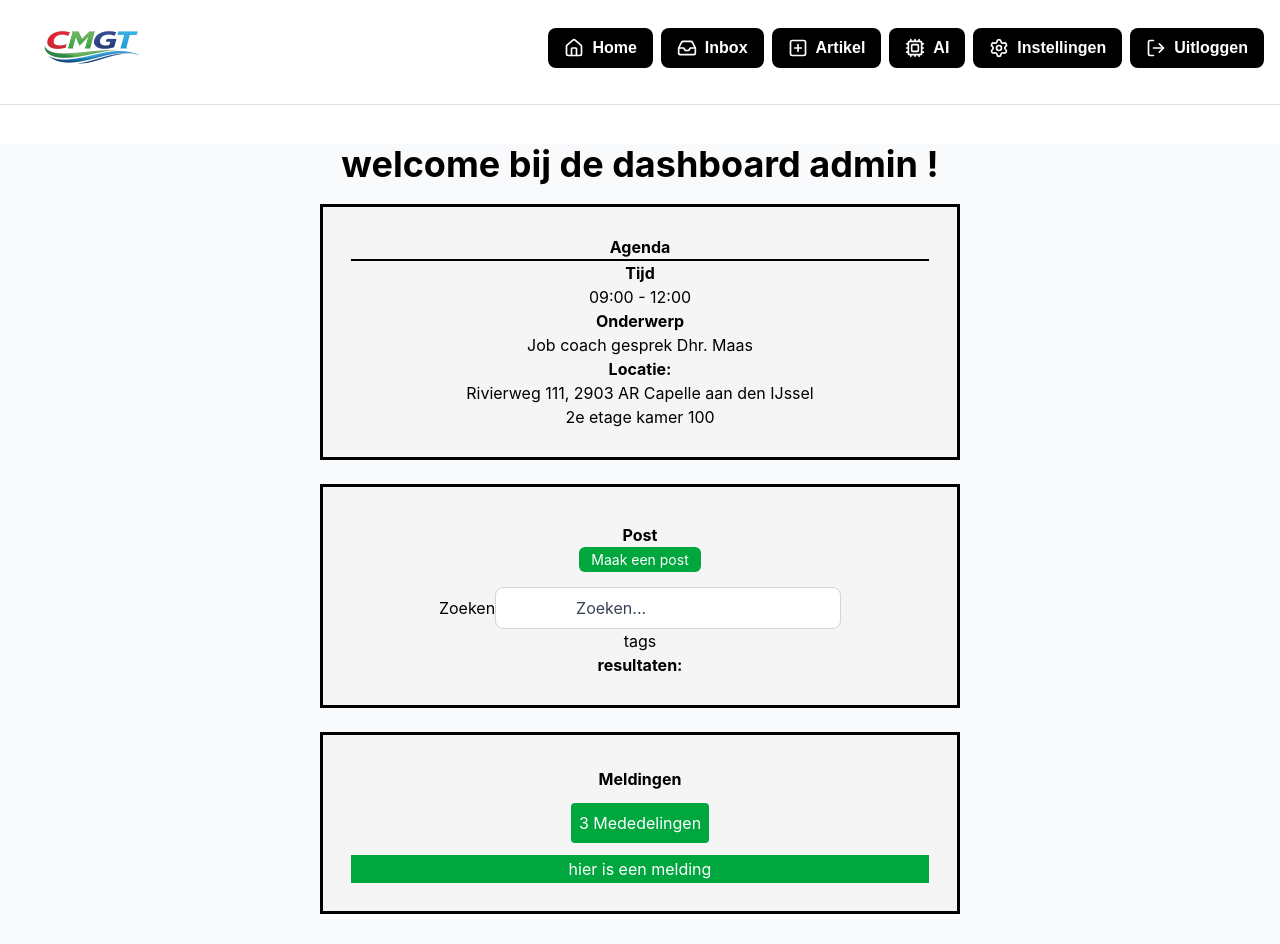
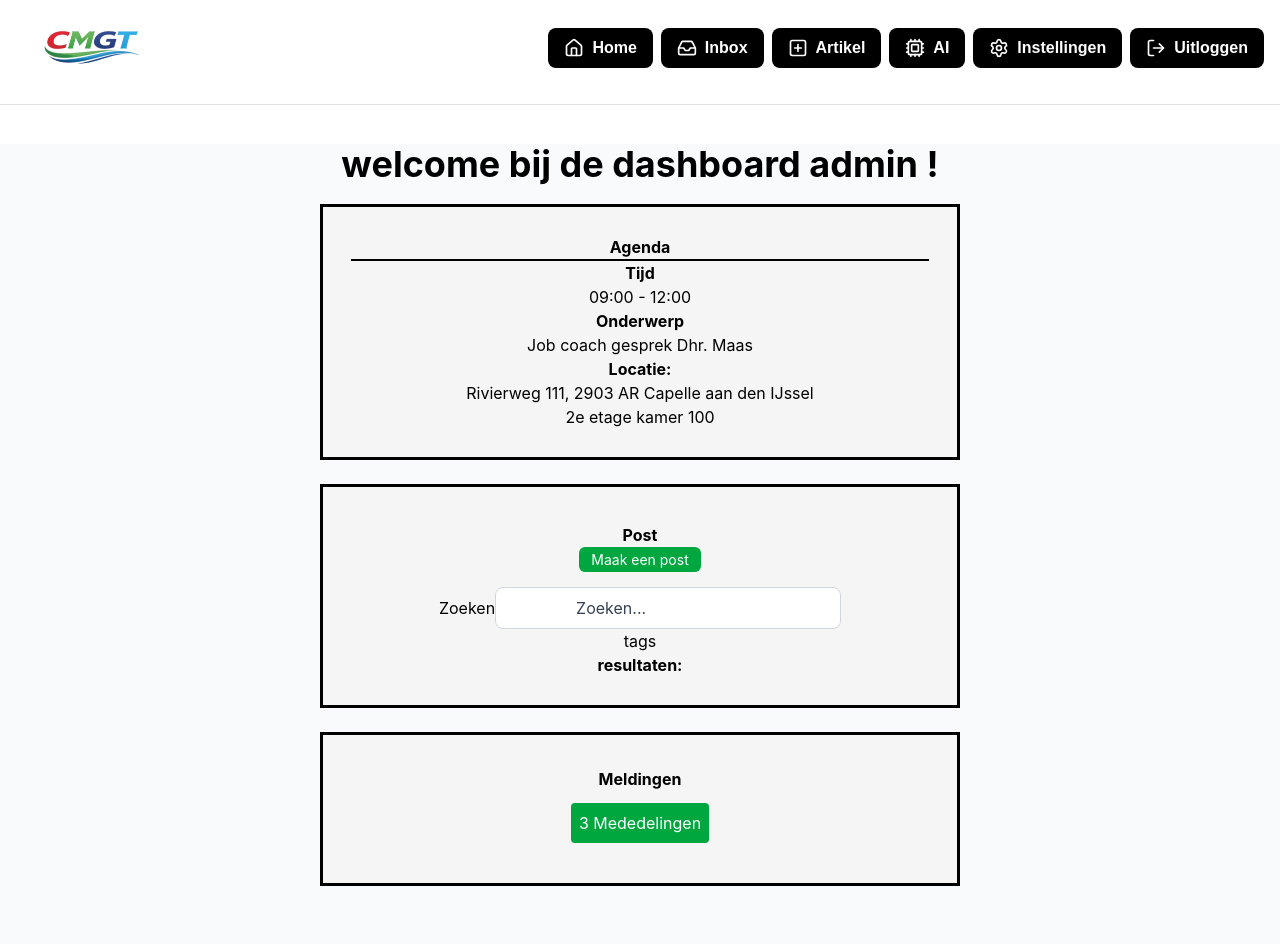
Before and after one commit to TrevinoRizkySunarja/TLE3-FrontEnd, a React (Vite) app in the folder TLE3/: page /dashboard in a window 1280 px wide. Built offline with nearby package versions, Linux system fonts and the light colour scheme.

Commit message:
errors fixen die gemaakt zijn door merge

```diff
--- a/TLE3/src/admin/dashboard.jsx
+++ b/TLE3/src/admin/dashboard.jsx
@@ -93,7 +93,6 @@ import { BellIcon } from "@heroicons/react/24/outline";
                                 </div>
                             )}
                         </div>
-                        <p className="border-2 border-green-600 text-white bg-green-600"> hier is een melding</p>
                     </div>
 
                 </div>
--- a/TLE3/src/admin/home.jsx
+++ /dev/null
@@ -1,5 +0,0 @@
-function Home() {
-}
-
-
-export default Home;
```
Also changed, not shown: TLE3/src/admin/post.jsx (+0 -9 lines).
